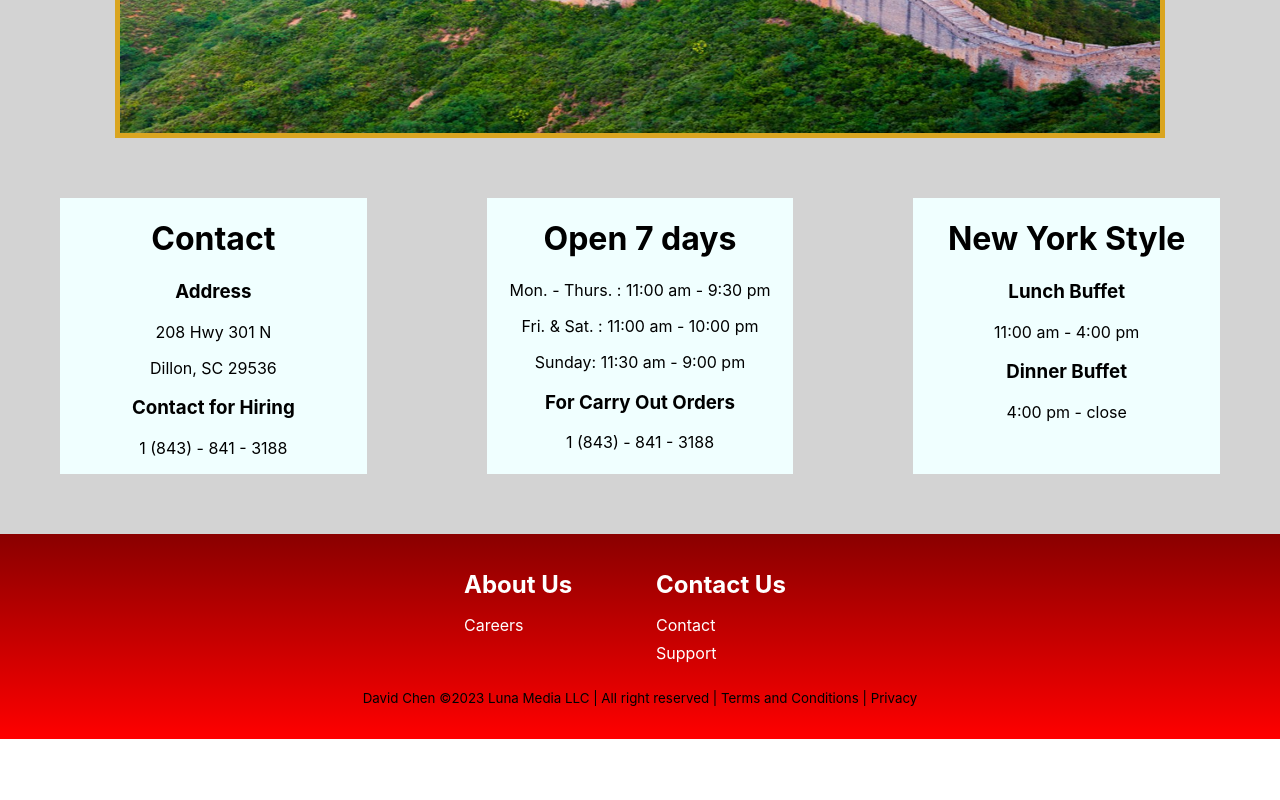
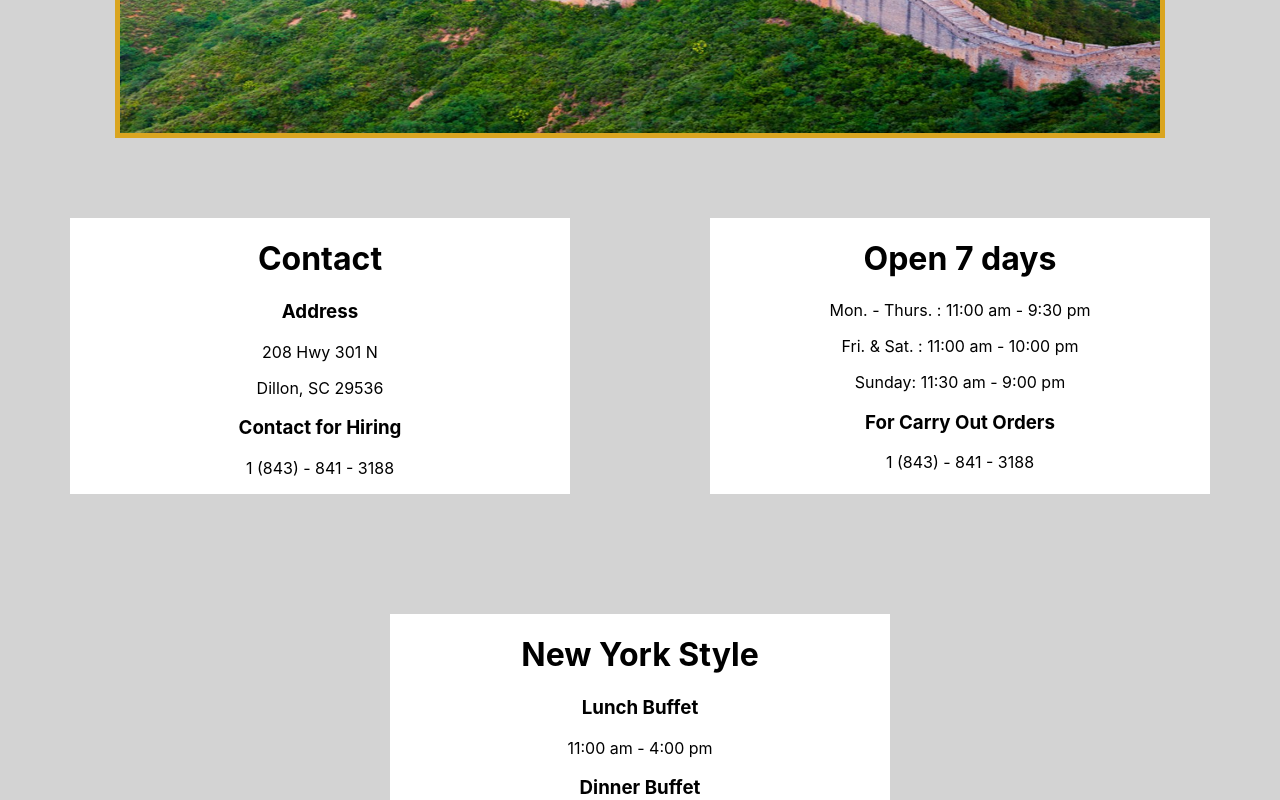
Before and after one commit to dchen8419/China-Buffet-V2, a React (Create React App) app: page /contact in a window 1280 px wide. Shown: the part 420-1220 px from the top of the page. Before the commit the page ends 1159 px from the top, so only its background shows below. Built offline with nearby package versions, Linux system fonts and the light colour scheme.

Commit message:
fixed contact page layout with flex

```diff
--- a/src/Components/About/About.css
+++ b/src/Components/About/About.css
@@ -1,10 +1,15 @@
+.about-background {
+    background-color: lightgrey;
+}
+
 .about {
     margin: auto;
     width: 50%;
     border: 3px solid goldenrod;
-    padding: 10px;
+    padding: 50px;
     height: 70vh;
     overflow-x: hidden;
+    background-color: white;
 }
 
 .temple-of-heave-image {
--- a/src/Components/About/About.jsx
+++ b/src/Components/About/About.jsx
@@ -4,19 +4,22 @@ import templeofheaven from '../../Assets/TempleOfHeaven.png'
 
 function About() {
     return (
-        <div className='about'>
-            <h1 className='about-us'>About Us</h1>
+        <div className='about-background'>
+            <div className='about'>
+                <h1 className='about-us'>About Us</h1>
             <div>
                 <img alt="templeofheaven" src={templeofheaven} className="temple-of-heave-image"/>
             </div>
-            <h3 className='about-spacing'>
+                <h3 className='about-spacing'>
                 Locally owned and operated. Owner, Niao Huan Chen,
                 immigrated to the United States back in the 1980s with a dream of
-                owning his own business. He started as a waiter and chef in Chinatown, NYC then moved to Lumberton, NC in 1998. There he opened his first business,
-                Lung Wah Chinese Restaurant, then it evolved into Soho Bistro. After 15 years of owning his business in Lumberton,
+                owning his own restaurant. He started his apprenticeship in Chinatown, NYC learning from the best chefs. An opportunity arrived
+                for him to open a restaurant in Lumberton, NC. Having learned all that he could he decieded to persue his dream and moved to Lumberton, NC in 1998.
+                There he opened his first business, Lung Wah Chinese Restaurant, then it evolved into Soho Bistro. After 15 years of owning his business in Lumberton,
                 he moved to Dillion, SC to venture into China Buffet continuing to perfect his skills
                 and talent as a Chef.
-            </h3>
+                </h3>
+            </div>
         </div>
     )
 }
--- a/src/Components/Contact/Contact.css
+++ b/src/Components/Contact/Contact.css
@@ -1,4 +1,4 @@
-.greatwall-image {
+.contact-greatwall-image {
     margin: auto;
     display: block;
     border: 5px solid goldenrod;
@@ -6,21 +6,37 @@
     height: 28em;
 }
 
-.container {
+.contact-back-ground {
+    background-color: lightgray;
+}
+
+
+
+.contact-ul-list {
+    display: inline;
+}
+
+.contact-container {
     display: flex;
-    background-color: lightgrey;
-    align-content: center;
-    justify-content: center;
+    flex-wrap: wrap;
+    justify-content: space-around;
     text-align: center;
 }
 
-.container div {
-    background-color: azure;
-    align-items: center;
+.contact-container-item {
     margin: 60px;
-    width: 100%;
+    width: 500px;
+    background-color: white;
 }
 
-.back-ground {
-    background-color: lightgray;
+.contact-container-contact {
+    min-height: 100px;
 }
+
+.contact-container-open {
+    min-height: 200px;
+}
+
+.contact-container-newyorkstyle {
+    min-height: 300px;
+}
--- a/src/Components/Contact/Contact.jsx
+++ b/src/Components/Contact/Contact.jsx
@@ -5,19 +5,21 @@ import './Contact.css'
 function Contact() {
     return (
         <div>
-            <div className='back-ground'>
-                <img alt="greatwall" className='greatwall-image' src={GreatWall}/>
+            <div className='contact-back-ground'>
+                <img alt="greatwall" className='contact-greatwall-image' src={GreatWall}/>
             </div>
-            <div className='container'>
-                <div>
-                    <h1 >Contact</h1>
+            <div className='contact-back-ground'>
+                <ul className='contact-ul-list'>
+                    <div className='contact-container'>
+                        <div className='contact-container-item contact-container-contact'>
+                            <h1>Contact</h1>
                             <h3>Address</h3>
                             <p>208 Hwy 301 N</p>
                             <p>Dillon, SC 29536</p>
                             <h3>Contact for Hiring</h3>
                             <p>1 (843) - 841 - 3188</p>
                         </div>
-                <div>
+                        <div className='contact-container-item contact-container-open'>
                             <h1>Open 7 days</h1>
                             <p>Mon. - Thurs. : 11:00 am - 9:30 pm</p>
                             <p>Fri. & Sat. : 11:00 am - 10:00 pm</p>
@@ -25,7 +27,7 @@ function Contact() {
                             <h3>For Carry Out Orders</h3>
                             <p>1 (843) - 841 - 3188</p>
                         </div>
-                <div>
+                        <div className='contact-container-item contact-container-newyorkstyle'>
                             <h1>New York Style</h1>
                             <h3>Lunch Buffet</h3>
                             <p>11:00 am - 4:00 pm</p>
@@ -33,6 +35,8 @@ function Contact() {
                             <p>4:00 pm - close</p>
                         </div>
                     </div>
+                </ul>
+            </div>
         </div>
     )
 }
--- a/src/Components/Main/ImageSlider/ImageSlider.css
+++ b/src/Components/Main/ImageSlider/ImageSlider.css
@@ -22,7 +22,7 @@
 .right-arrow {
     position: absolute;
     top: 50%;
-    right: 32px;
+    right: 50px;
     font-size: 3rem;
     color: black;
     z-index: 10;
@@ -34,7 +34,7 @@
 .left-arrow {
     position: absolute;
     top: 50%;
-    left: 32px;
+    left: 50px;
     font-size: 3rem;
     color: black;
     z-index: 10;
@@ -53,10 +53,3 @@
     transition-duration: 1s;
     transform: scale(1.08);
 }
-
-@media (max-width: 844px) {
-    .image {
-        width: 200em;
-        height: 200em;
-    }
-}
```
Lines whose indentation alone changed are shown as unchanged.
